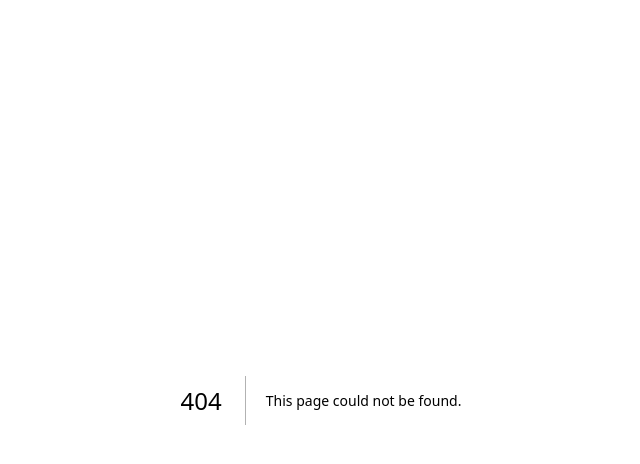
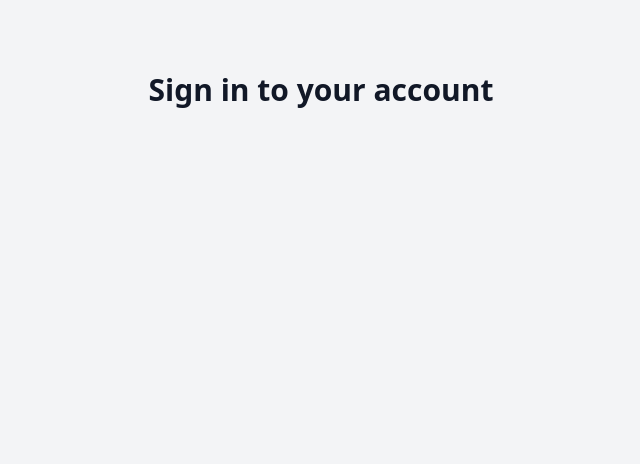
Before and after one commit to Mahdi-Aghaei/Rescue-Association, a Next.js app: page / in a window 1280 px wide. Before the commit this address had no page. Shown: the top 464 px of the page, without its empty margins (319-959 px from the left). Built offline with nearby package versions, Linux system fonts and the light colour scheme.

Commit message:
Create page.tsx

```diff
--- /dev/null
+++ b/app/(site)/page.tsx
@@ -0,0 +1,15 @@
+import AuthForm from "./components/AuthForm";
+
+export default function Home() {
+  return (
+    <div className="flex min-h-full justify-center py-12 sm:px-6 lg:px-8 bg-gray-100">
+      <div className="sm:mx-auto sm:w-full sm:max-w-md">
+        {/* place logo here */}
+        <h2 className="mt-6 text-center text-3xl font-bold tracking-tigt text-gray-900">
+          Sign in to your account
+        </h2>
+      </div>
+      <AuthForm />
+    </div>
+  );
+}
```
